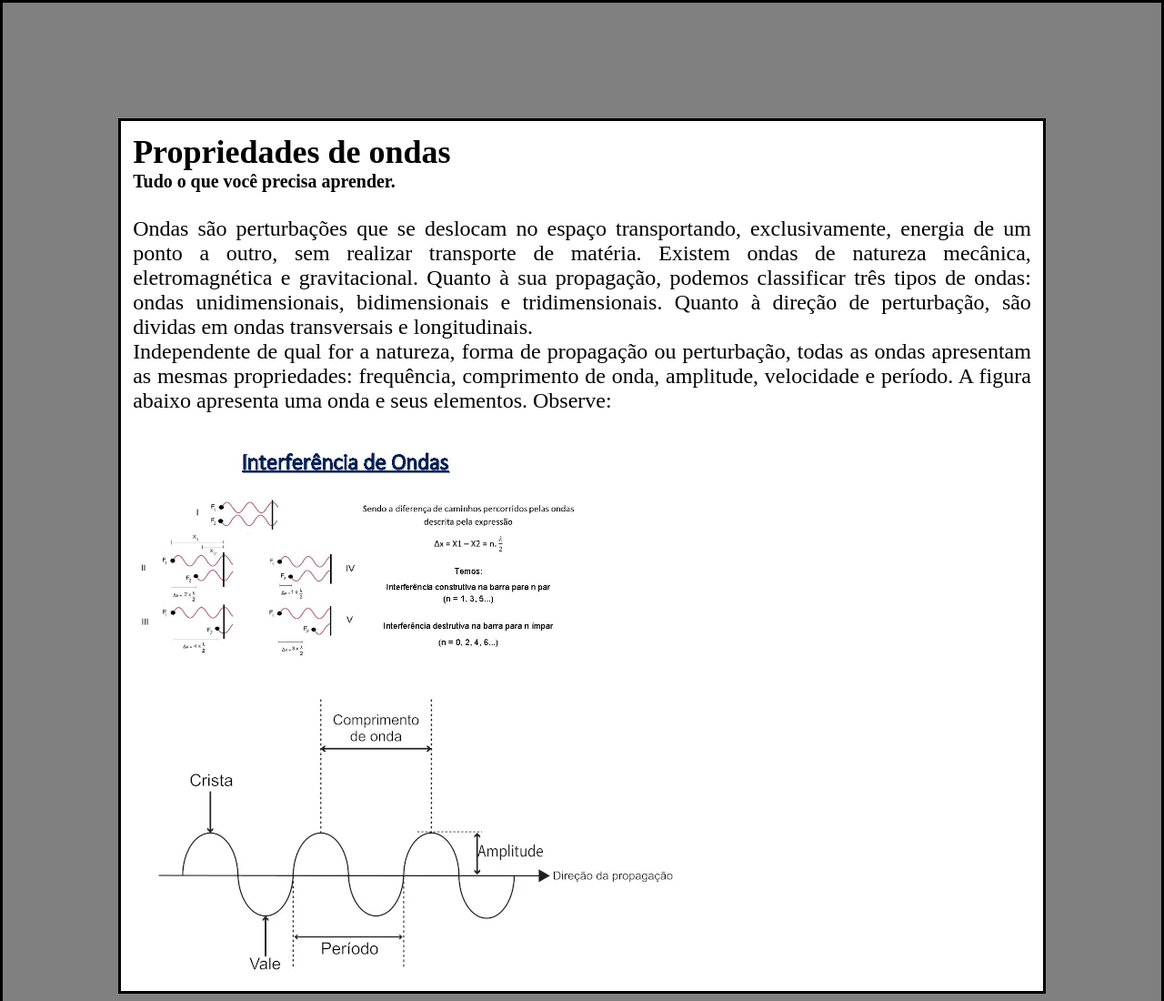
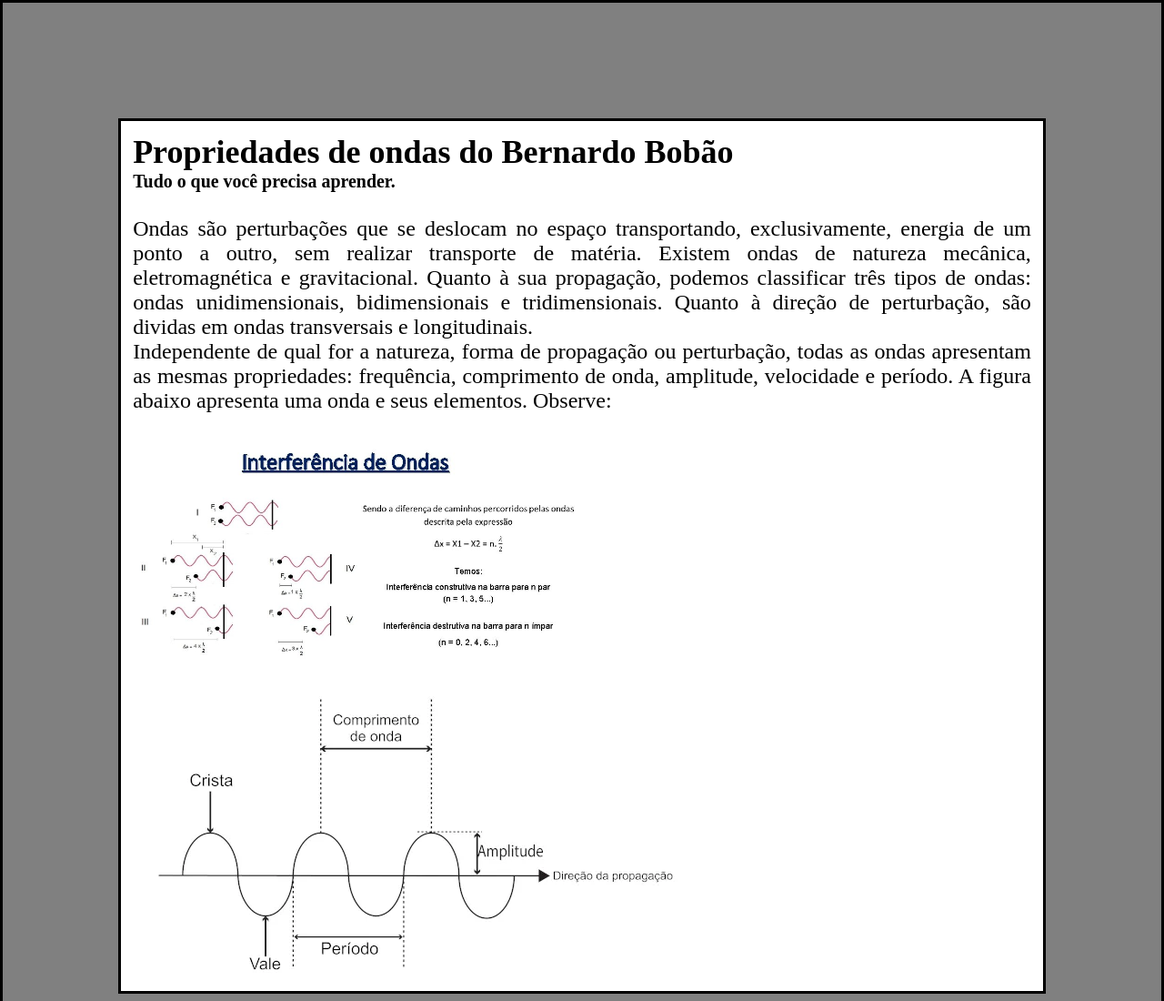
Before and after one commit to BernardoGGS/ep6, a plain HTML site: page index.html in a window 1280 px wide. Shown: the top 1100 px of the page at 91% size. Drawn offline with Linux system fonts and the light colour scheme.

Commit message:
Update index.html

```diff
--- a/index.html
+++ b/index.html
@@ -4,13 +4,13 @@
     <meta charset="UTF-8">
     <meta http-equiv="X-UA-Compatible" content="IE=edge">
     <meta name="viewport" content="width=device-width, initial-scale=1.0">
-    <title>Document</title>
+    <title>Bernardo Bobão</title>
     <link rel="stylesheet" href="style.css">
 </head>
     <body>
         <div class="cabe">
             <nav class="Text1">
-            <h1>Propriedades de ondas</h1>
+            <h1>Propriedades de ondas do Bernardo Bobão</h1>
                 <h5>Tudo o que você precisa aprender.</h5><br>
                 <p>Ondas são perturbações que se deslocam no espaço transportando, exclusivamente, energia de um ponto a outro, sem realizar transporte de matéria. Existem ondas de natureza mecânica, eletromagnética e gravitacional. Quanto à sua propagação, podemos classificar três tipos de ondas: ondas unidimensionais, bidimensionais e tridimensionais. Quanto à direção de perturbação, são dividas em ondas transversais e longitudinais.</p>
                 <p>Independente de qual for a natureza, forma de propagação ou perturbação, todas as ondas apresentam as mesmas propriedades: frequência, comprimento de onda, amplitude, velocidade e período. A figura abaixo apresenta uma onda e seus elementos. Observe:</p><br>
```
